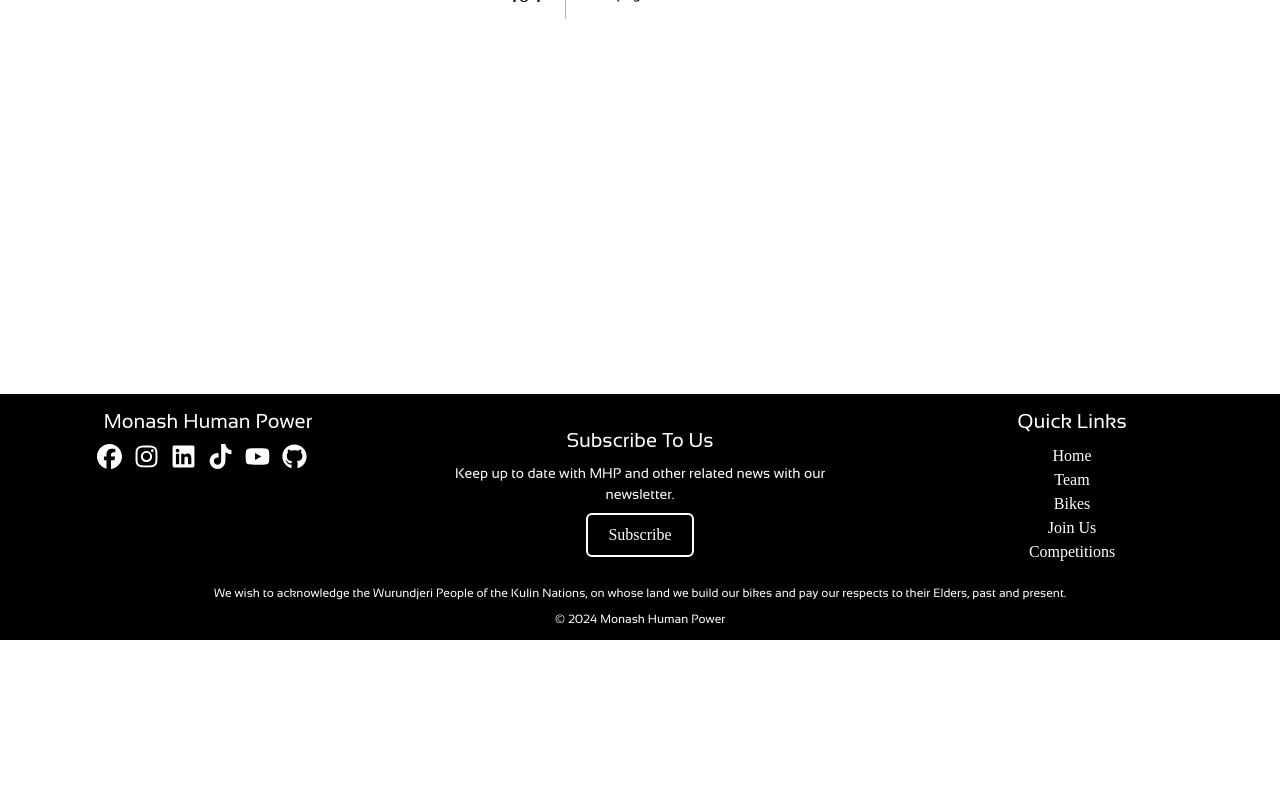
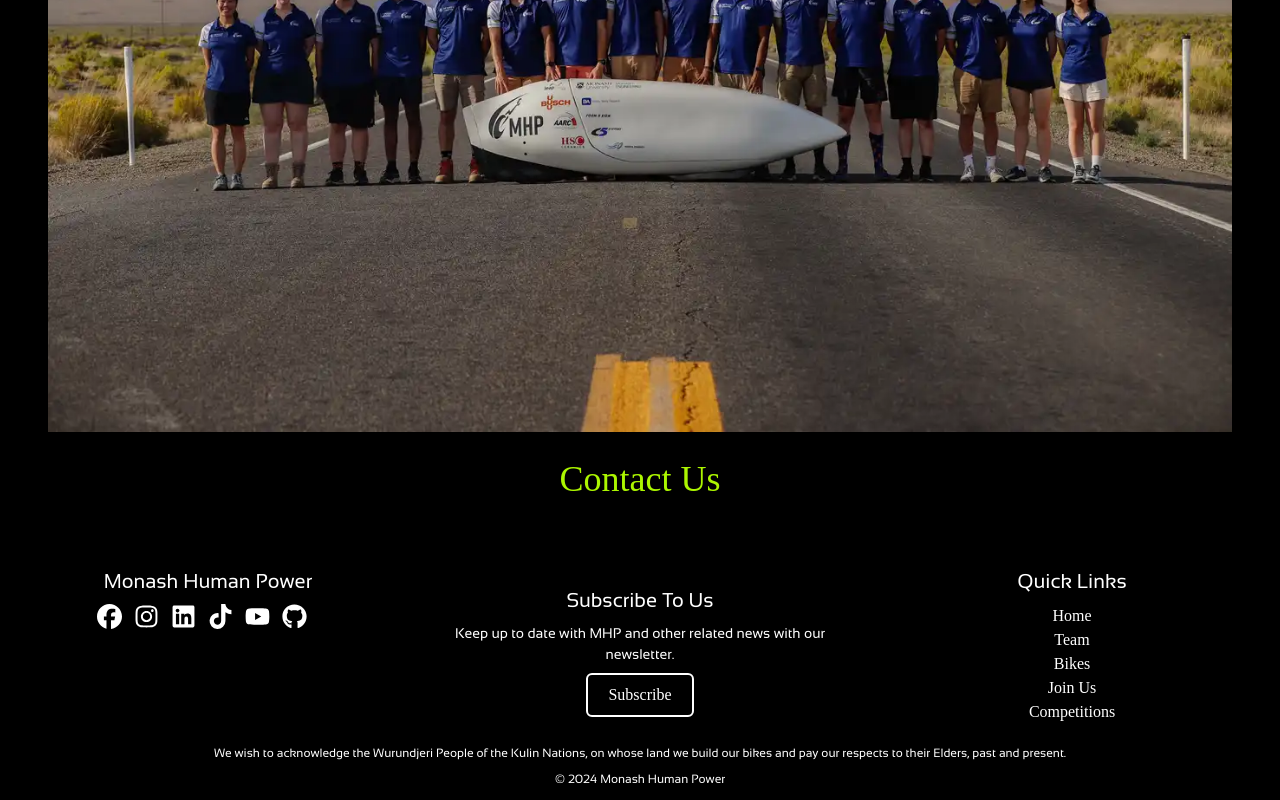
Before and after one commit to monash-human-power/MHP_Website_V2, a Next.js app: page /contact in a window 1280 px wide. Before the commit this address had no page. Shown: the part 523-1323 px from the top of the page. Before the commit the page ends 1163 px from the top, so only its background shows below. Built offline with nearby package versions, Linux system fonts and the light colour scheme; a web font is replaced by a local one.

Commit message:
added page for contact us

```diff
--- a/app/components/Navbar/navBar.tsx
+++ b/app/components/Navbar/navBar.tsx
@@ -46,7 +46,7 @@ const mobileNavigation: MobileNavItemsProps[] = [
   { name: "Teams", href: "/" },
   { name: "Blog", href: "/blog" },
   { name: "Join", href: "/join" },
-  { name: "Contact Us", href: "/contactUs" },
+  { name: "Contact Us", href: "/contact" },
 ];
 
 const desktopNavigation: NavItemsProps[] = [
@@ -56,6 +56,7 @@ const desktopNavigation: NavItemsProps[] = [
   { name: "Home", href: "/", srcString: "/image.png" },
   { name: "Blog", href: "/blog", srcString: "" },
   { name: "Join", href: "/join", srcString: "" },
+  { name: "Contact Us", href: "/contact", srcString: "" },
 ];
 
 const Navbar = () => {
@@ -154,7 +155,7 @@ const Navbar = () => {
             )
           )}
           <div className="px-10 py-2">
-            <Link href={"/contactUs"}>
+            <Link href={"/contact"}>
               <button className="px-5 py-2 rounded-md border-2 border-white hover:bg-greenbutton hover:text-black hover:border-black">
                 Contact Us
               </button>
--- /dev/null
+++ b/app/contact/page.tsx
@@ -0,0 +1,18 @@
+import React from 'react'
+import PageSection from '../components/PageSection'
+import Image from 'next/image'
+
+export default function contactUs() {
+  return (
+    <>
+      <PageSection colourWay="dark">
+        <div>
+          <Image src="/contactImage.png" layout='responsive' width={2000} height={100} alt="" />
+        </div>
+        <div className='flex flex-wrap justify-center items-center mt-5' style={{ color: '#acf601' }}>
+          <h1 >Contact Us</h1>
+        </div>
+      </PageSection>
+    </>
+  )
+}
--- a/app/page.tsx
+++ b/app/page.tsx
@@ -51,8 +51,8 @@ export default function Page() {
           programs.
         </p>
       </PageSection>
-      <PageSection colourWay="dark">
-        <h2>Our Story</h2>
+      <PageSection colourWay="light">
+        <h2 className="font-Aldrich underline  decoration-purple decoration-4">Our Story</h2>
         <p>
           We are a student-led engineering team based at Monash University in
           Melbourne, Australia. Since 2015 we have been designing,
```
Also changed, not shown: public/contactImage.png (added).
